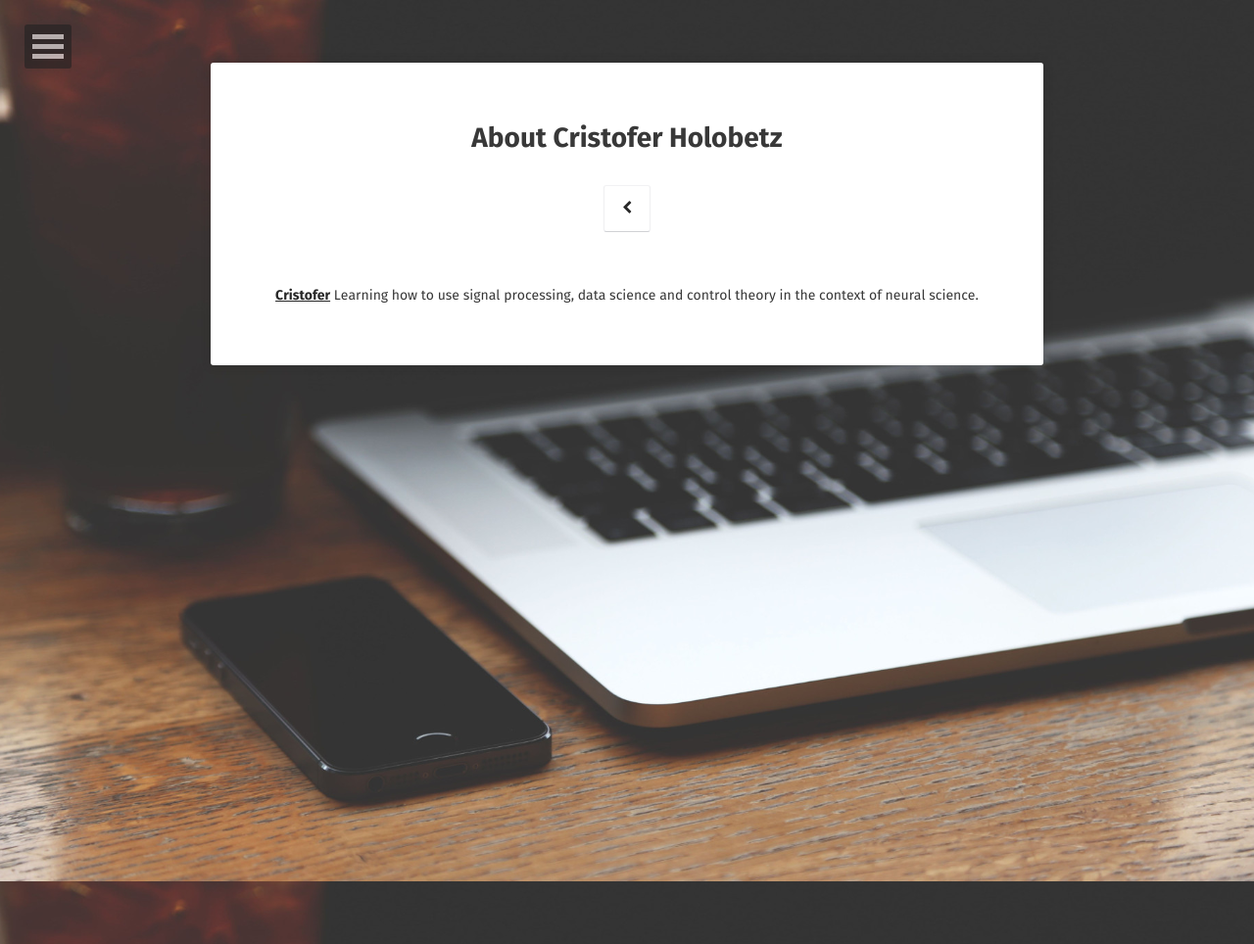
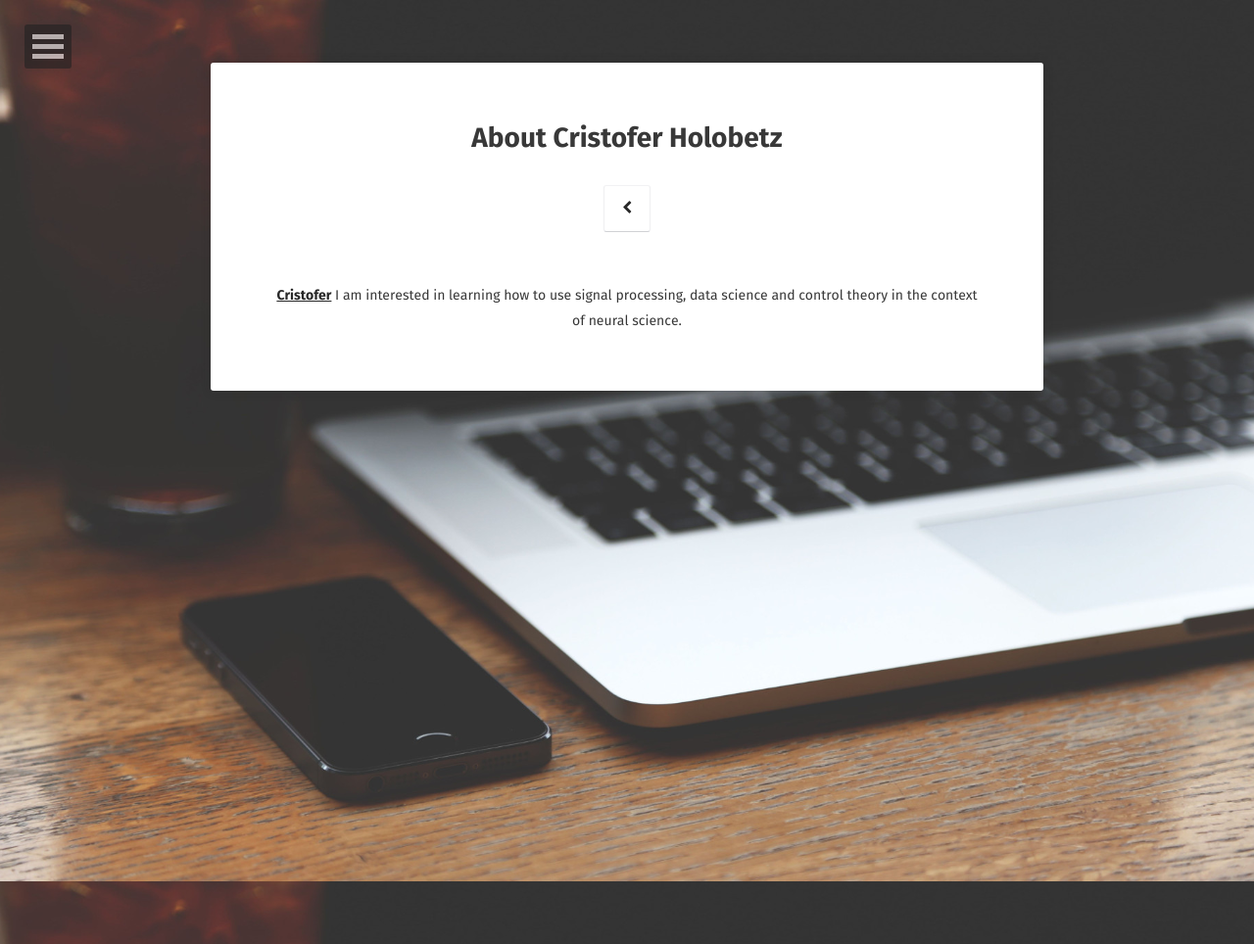
Before and after one commit to cristofer-holobetz/cristofer-holobetz.github.io, a Jekyll site: the page built from about/index.md, in a window 1280 px wide. Shown: the whole page at 98% size. Built offline with Jekyll 4.4.1, drawn with Linux system fonts in a browser that asks for light colours; some web fonts are replaced.

Commit message:
Changed wording for 'about' sentence.

```diff
--- a/about/index.md
+++ b/about/index.md
@@ -5,4 +5,4 @@
 comments: false
 ---
 
-<center><a href="https://cristofer-holobetz.github.io"><b>Cristofer</b></a> Learning how to use signal processing, data science and control theory in the context of neural science.</center>
+<center><a href="https://cristofer-holobetz.github.io"><b>Cristofer</b></a> I am interested in learning how to use signal processing, data science and control theory in the context of neural science.</center>
```
